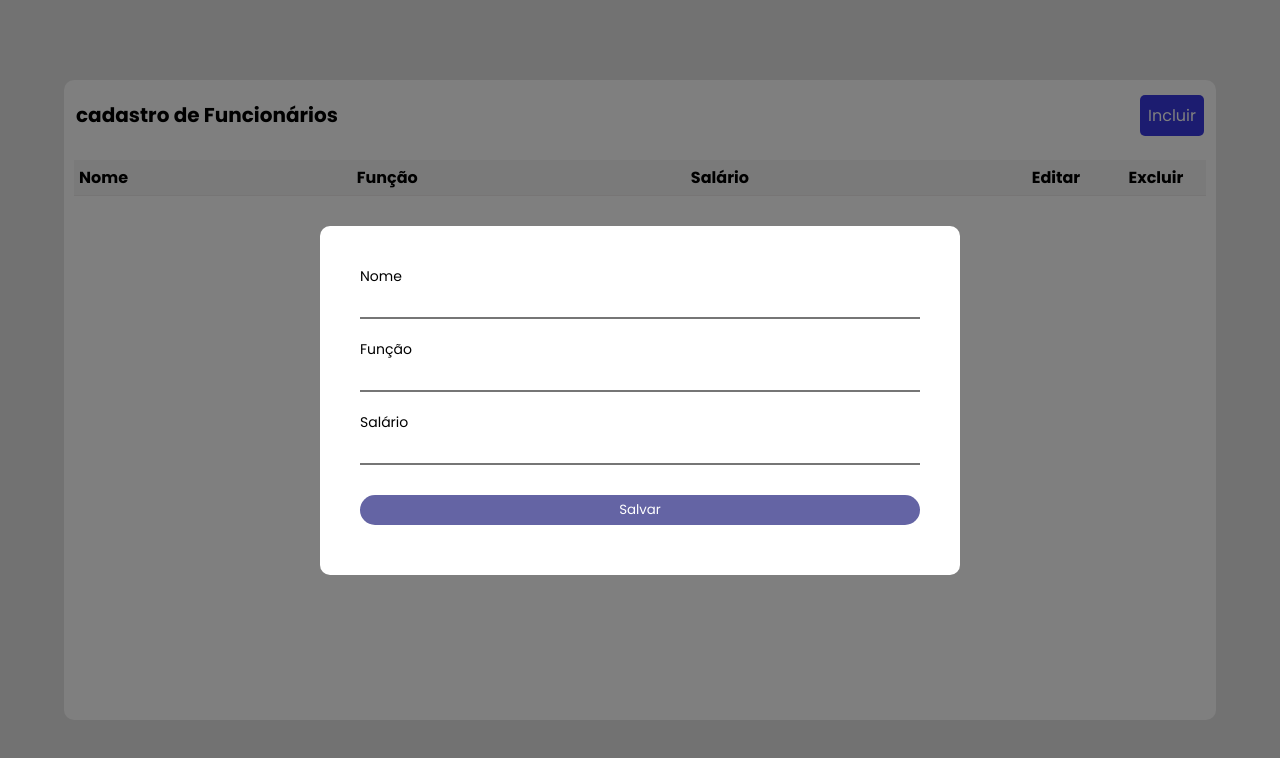
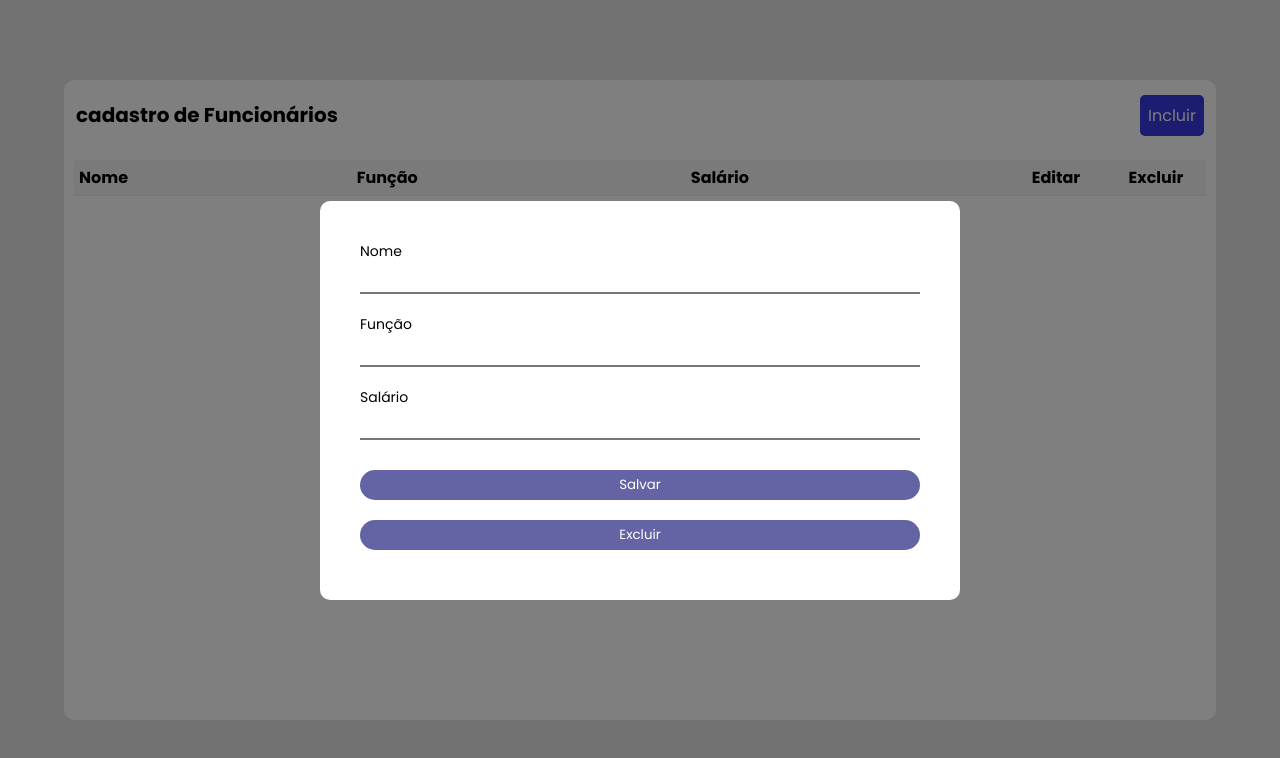
Before and after one commit to AnaMickaelly/crud-js, a plain HTML site: page index.html in a window 1280 px wide. Both pictures are taken after a click on the button "Incluir". Drawn offline with nearby package versions, Linux system fonts and the light colour scheme.

Commit message:
fix: new button delete

```diff
--- a/index.html
+++ b/index.html
@@ -41,6 +41,7 @@
                     <label for="m-salario">Salário</label>
                     <input id="m-salario" type="number" required>
                     <button id="btnSalvar">Salvar</button>
+                    <button id="btnExcluir" >Excluir</button>
                   </form>
                 </div>
               </div>
```
